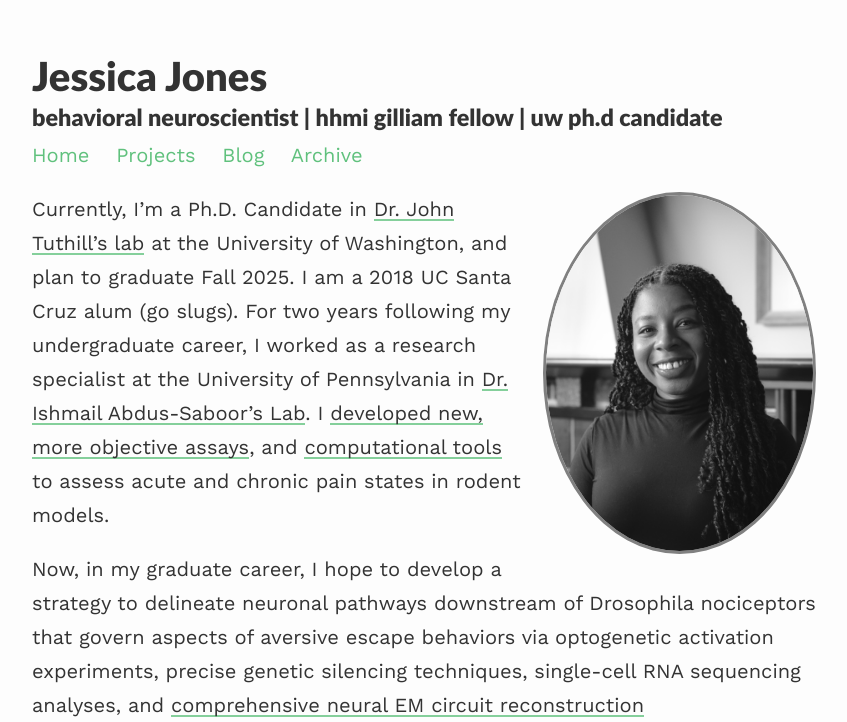
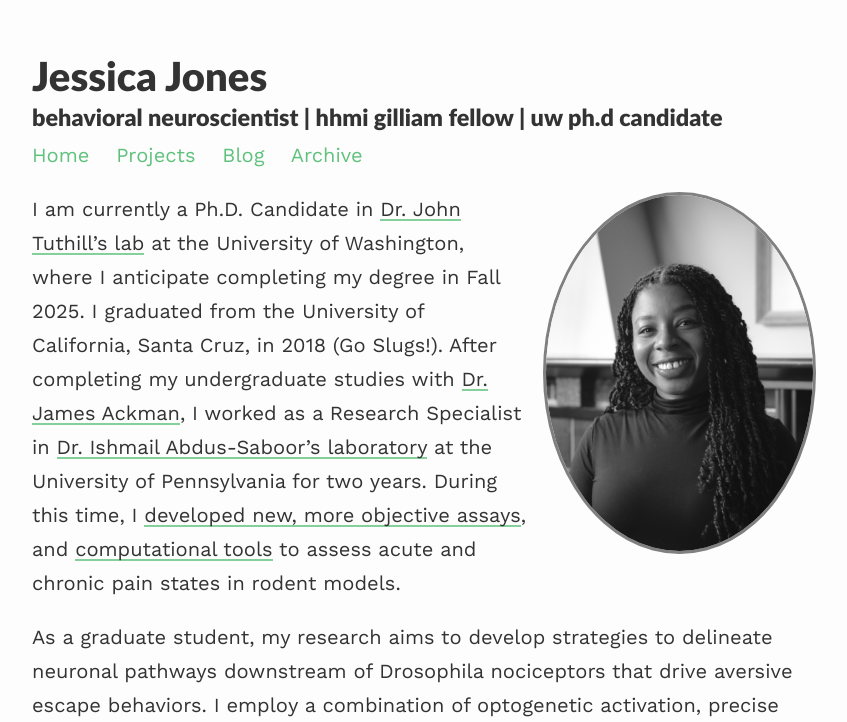
Before and after one commit to jesmjones/jesmjones.github.io, a Jekyll site: the page built from index.md, in a window 1280 px wide, cut to the strip 0-722 px from the top of the page. Shown: the whole strip, without its empty margins (208-1055 px from the left). Built offline with Jekyll 4.4.1, drawn with Linux system fonts in a browser that asks for light colours; some of the changed text lies outside the part shown.

Commit message:
Update index.md

```diff
--- a/index.md
+++ b/index.md
@@ -7,9 +7,9 @@ profile:
 published: true
 ---
 
-Currently, I'm a Ph.D. Candidate in [Dr. John Tuthill's lab](https://faculty.washington.edu/tuthill/){:target="_blank"} at the University of Washington, and plan to graduate Fall 2025. I am a 2018 UC Santa Cruz alum (go slugs). For two years following my undergraduate career, I worked as a research specialist at the University of Pennsylvania in [Dr. Ishmail Abdus-Saboor's Lab](https://www.abdus-saboorlab.com/){:target="_blank"}. I [developed new, ](https://elifesciences.org/articles/57258){:target="_blank"}[more objective assays](https://www.sciencedirect.com/science/article/pii/S2211124719309076){:target="_blank"}, and [computational tools](https://www.science.org/doi/10.1126/sciadv.abk2425){:target="_blank"} to assess acute and chronic pain states in rodent models.
+I am currently a Ph.D. Candidate in [Dr. John Tuthill's lab](https://faculty.washington.edu/tuthill/){:target="_blank"} at the University of Washington, where I anticipate completing my degree in Fall 2025. I graduated from the University of California, Santa Cruz, in 2018 (Go Slugs!). After completing my undergraduate studies with [Dr. James Ackman](https://ackmanlab.com/about.html/){:target="_blank"}, I worked as a Research Specialist in [Dr. Ishmail Abdus-Saboor's laboratory](https://www.abdus-saboorlab.com/){:target="_blank"} at the University of Pennsylvania for two years. During this time, I [developed new, ](https://elifesciences.org/articles/57258){:target="_blank"}[more objective assays](https://www.sciencedirect.com/science/article/pii/S2211124719309076){:target="_blank"}, and [computational tools](https://www.science.org/doi/10.1126/sciadv.abk2425){:target="_blank"} to assess acute and chronic pain states in rodent models.
 
-Now, in my graduate career, I hope to develop a strategy to delineate neuronal pathways downstream of Drosophila nociceptors that govern aspects of aversive escape behaviors via optogenetic activation experiments, precise genetic silencing techniques, single-cell RNA sequencing analyses, and [comprehensive neural EM circuit reconstruction](https://www.nature.com/articles/s41586-024-07389-x){:target="_blank"}
+As a graduate student, my research aims to develop strategies to delineate neuronal pathways downstream of Drosophila nociceptors that drive aversive escape behaviors. I employ a combination of optogenetic activation, precise genetic silencing techniques, single-cell RNA sequencing, and neural electron microscopy [circuit reconstruction](https://www.nature.com/articles/s41586-024-07389-x){:target="_blank"} to gain a comprehensive understanding of these pathways.
 
 ![Drosophila 3rd instar](https://github.com/user-attachments/assets/b765abb4-8bbb-42ad-9779-5b72b359e836)
 *(staining of ppk-Gal4, Taken by: Bryan Lim (Feng Wei Yu's Lab)*
```
